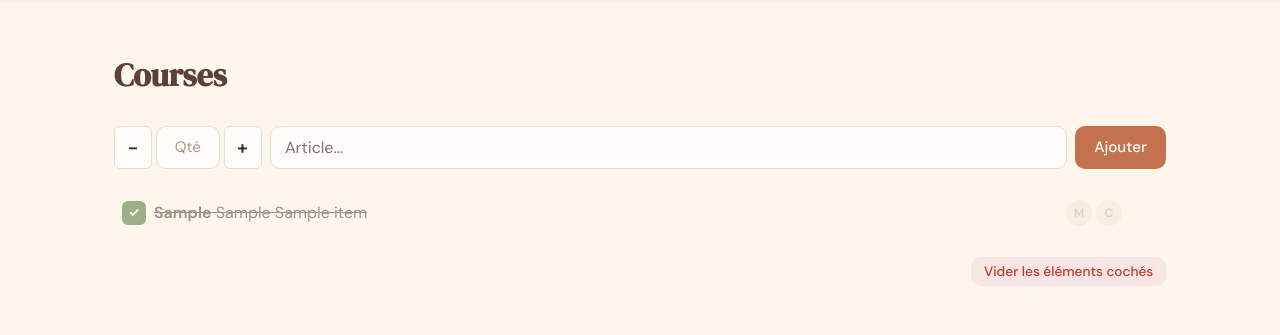
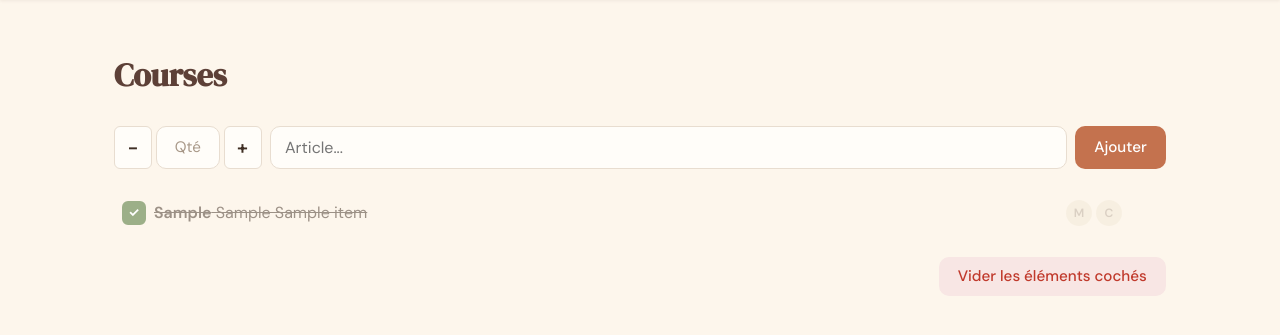
Before and after one commit to matthieurosset/cookit, a Flask app: page /courses in a window 1280 px wide. Shown: the part 61-396 px from the top of the page. Run offline with Flask 3, Linux system fonts and the light colour scheme; tables that the repository leaves empty hold one stand-in row (values such as "Sample post").

Commit message:
Fix bouton vider : taille normale + marge en bas
Co-Authored-By: Claude Opus 4.6 <noreply@anthropic.com>

```diff
--- a/app/templates/shopping/partials/items.html
+++ b/app/templates/shopping/partials/items.html
@@ -48,13 +48,13 @@
 </div>
 {% endfor %}
 
-<div style="display: flex; justify-content: flex-end; margin-top: var(--space-md);">
+<div style="display: flex; justify-content: flex-end; margin-top: var(--space-md); margin-bottom: var(--space-2xl);">
     <form method="POST" action="{{ url_for('shopping.clear_checked') }}"
           hx-post="{{ url_for('shopping.clear_checked') }}"
           hx-target="#shopping-items"
           hx-swap="innerHTML"
           hx-confirm="Vider les éléments cochés ?">
-        <button type="submit" class="btn btn-danger btn-sm">Vider les éléments cochés</button>
+        <button type="submit" class="btn btn-danger">Vider les éléments cochés</button>
     </form>
 </div>
 
```
